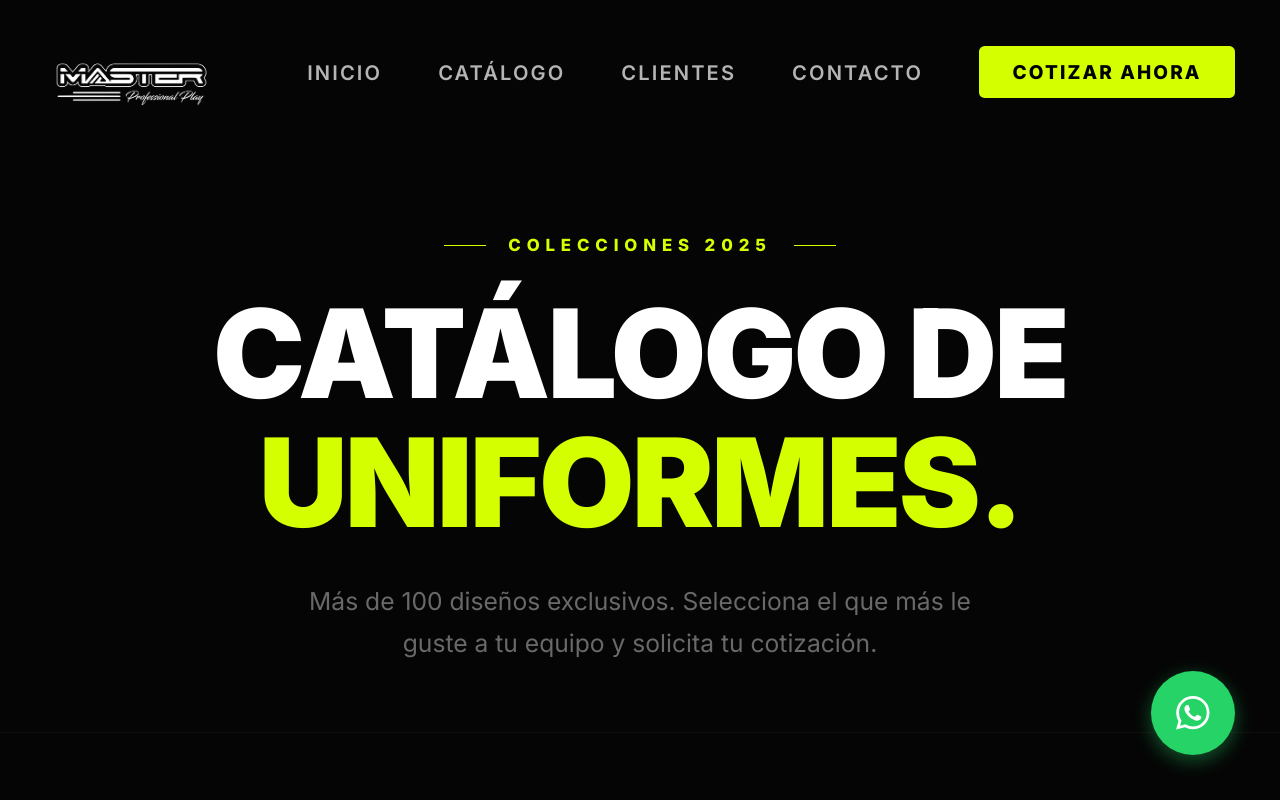
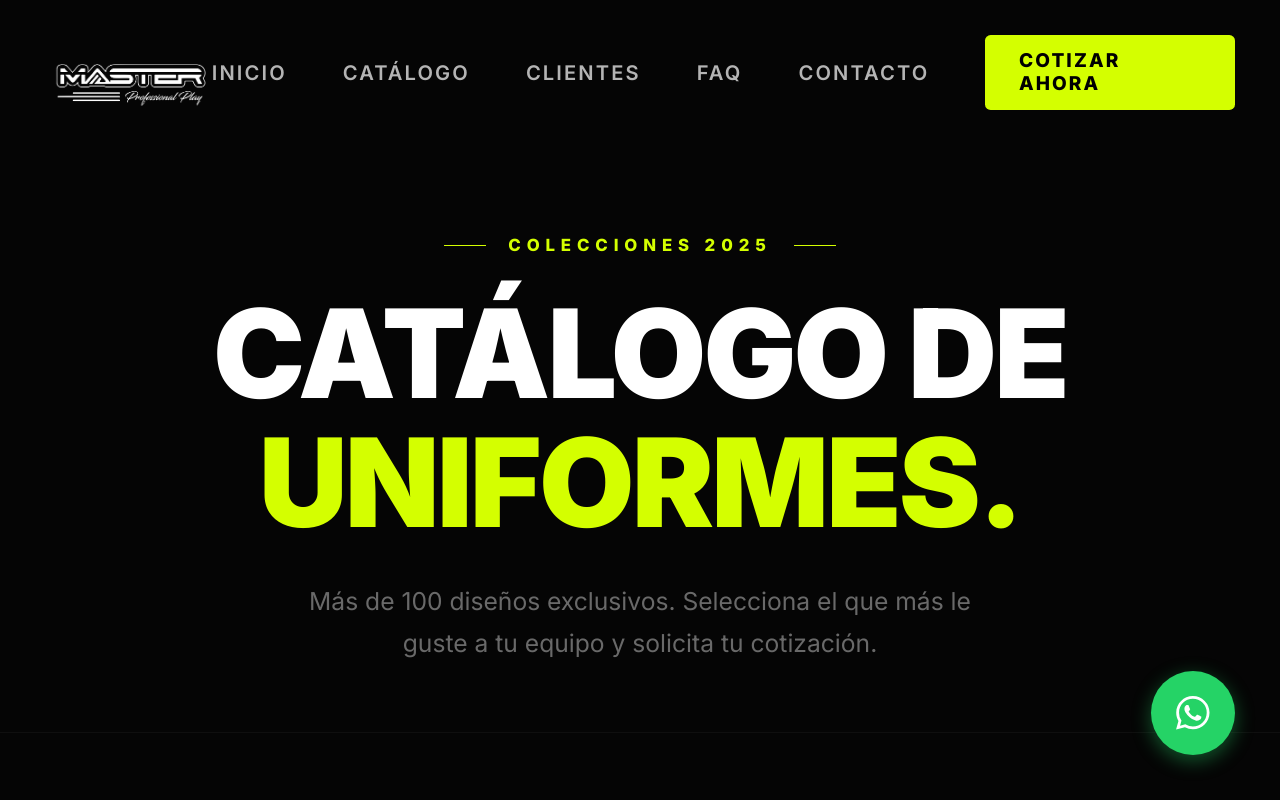
Before and after one commit to alex-toscano/uniformes-master, a Next.js app: page /catalogo in a window 1280 px wide. Shown: the top 800 px of the page. Built offline with nearby package versions, Linux system fonts and the light colour scheme; no server answers.

Commit message:
Add FAQ link to navigation menus

```diff
--- a/src/components/FAQ.tsx
+++ b/src/components/FAQ.tsx
@@ -32,7 +32,7 @@ export default function FAQ() {
   };
 
   return (
-    <section className="faq-section">
+    <section id="faq" className="faq-section">
       <div className="faq-container">
         <div className="faq-header">
           <div className="slogan-block">
--- a/src/components/Navbar.tsx
+++ b/src/components/Navbar.tsx
@@ -24,6 +24,7 @@ export default function Navbar() {
             <a href="/" className="nav-item">Inicio</a>
             <a href="/catalogo" className="nav-item">Catálogo</a>
             <a href="#testimonios" className="nav-item">Clientes</a>
+            <a href="#faq" className="nav-item">FAQ</a>
             <a href="#contacto" className="nav-item">Contacto</a>
             <a
               href="https://wa.me/573012815448"
@@ -50,6 +51,7 @@ export default function Navbar() {
           <div className="mobile-menu">
             <a href="/catalogo" className="mobile-item" onClick={() => setMenuOpen(false)}>Catálogo</a>
             <a href="#testimonios" className="mobile-item" onClick={() => setMenuOpen(false)}>Clientes</a>
+            <a href="#faq" className="mobile-item" onClick={() => setMenuOpen(false)}>FAQ</a>
             <a href="#contacto" className="mobile-item" onClick={() => setMenuOpen(false)}>Contacto</a>
             <a
               href="https://wa.me/573012815448"
```
